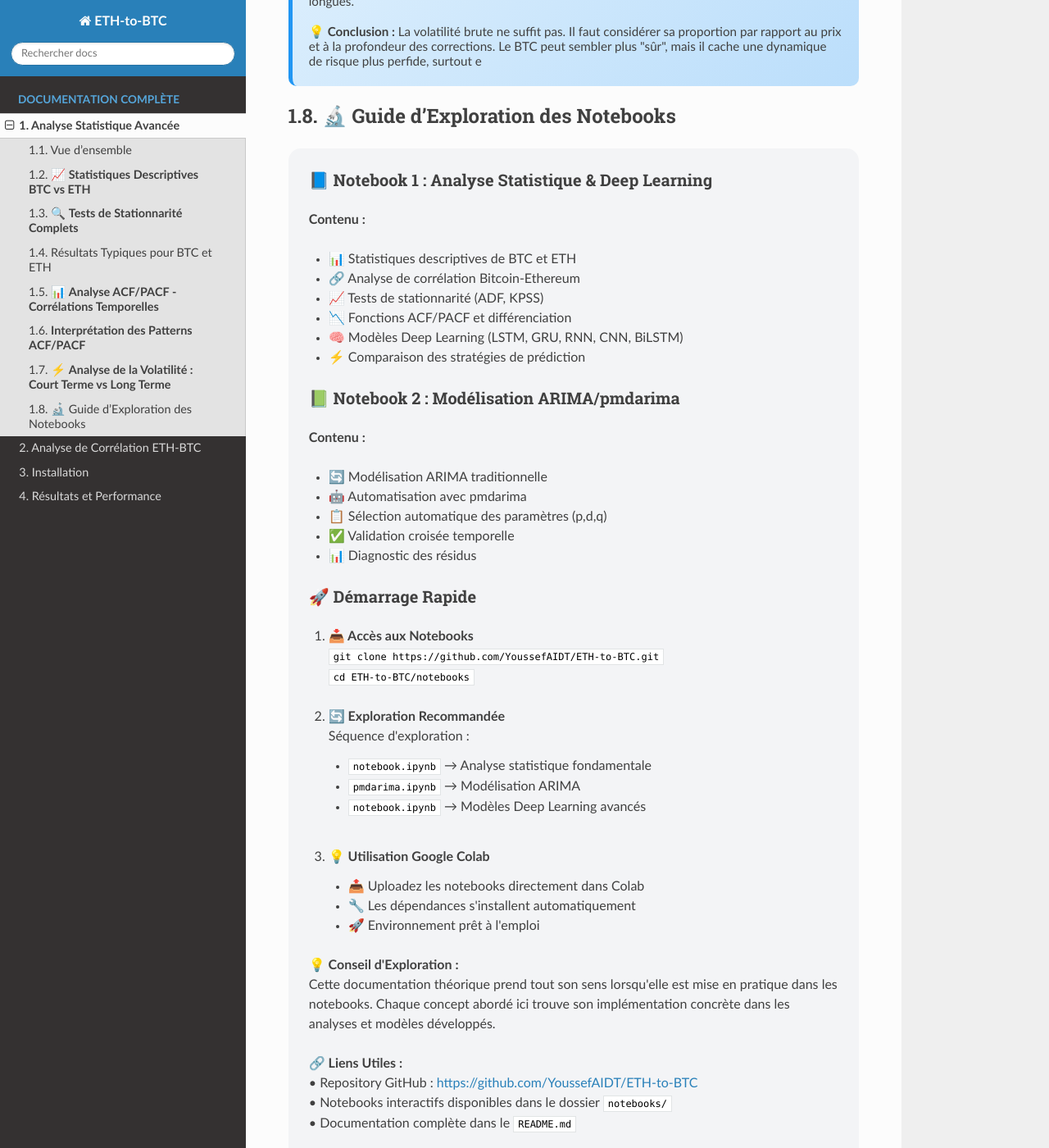
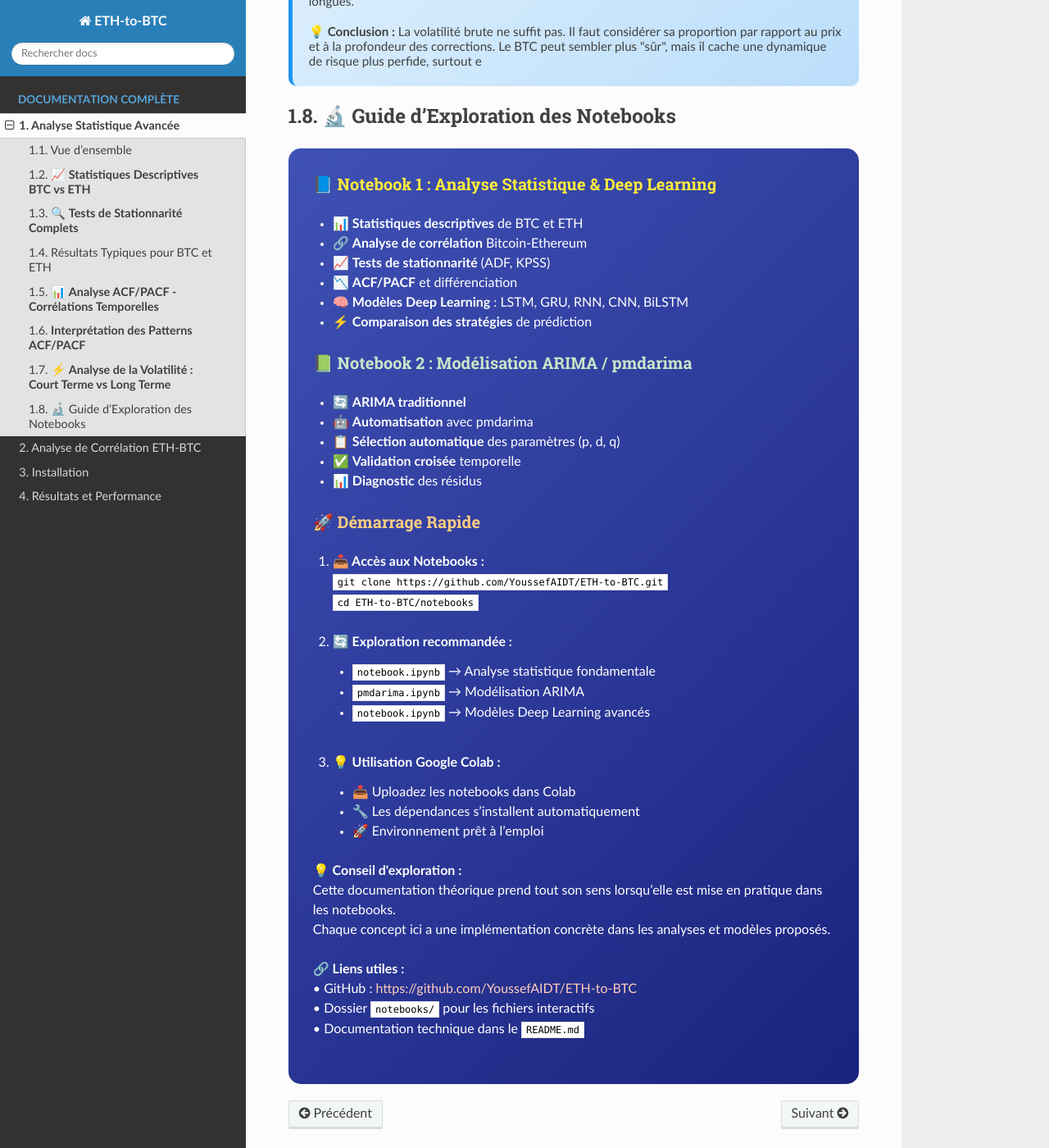
Before and after one commit to YoussefAIDT/ETH-to-BTC, a Sphinx documentation site: the page built from docs/source/statistical_analysis.rst, in a window 1280 px wide and 1400 px high, scrolled down 9244 px. Shown: the whole window at 82% size. Built offline with Sphinx 7.4.7 and the Read the Docs theme 3.1.0, drawn with Linux system fonts in a browser that asks for light colours; pages that are not in the unit, such as notebooks, are missing from menus.

Commit message:
Update statistical_analysis.rst

```diff
--- a/docs/source/statistical_analysis.rst
+++ b/docs/source/statistical_analysis.rst
@@ -565,44 +565,39 @@ Ces résultats orientent vers un modèle **ARIMA(p=1, d=?, q=8)** comme point de
 
 .. raw:: html
 
-   <div style="background: #f3f4f6; padding: 25px; border-radius: 15px; margin: 20px 0; font-size: 1em;">
+   <div style="background: linear-gradient(135deg, #3f51b5 0%, #1a237e 100%); padding: 30px; border-radius: 15px; color: white; margin: 20px 0; font-size: 1em;">
 
-   <h3>📘 Notebook 1 : Analyse Statistique & Deep Learning</h3>
-
-   <p><strong>Contenu :</strong></p>
+   <h3 style="color:#ffeb3b;">📘 Notebook 1 : Analyse Statistique & Deep Learning</h3>
 
    <ul>
-     <li>📊 Statistiques descriptives de BTC et ETH</li>
-     <li>🔗 Analyse de corrélation Bitcoin-Ethereum</li>
-     <li>📈 Tests de stationnarité (ADF, KPSS)</li>
-     <li>📉 Fonctions ACF/PACF et différenciation</li>
-     <li>🧠 Modèles Deep Learning (LSTM, GRU, RNN, CNN, BiLSTM)</li>
-     <li>⚡ Comparaison des stratégies de prédiction</li>
+     <li>📊 <strong>Statistiques descriptives</strong> de BTC et ETH</li>
+     <li>🔗 <strong>Analyse de corrélation</strong> Bitcoin-Ethereum</li>
+     <li>📈 <strong>Tests de stationnarité</strong> (ADF, KPSS)</li>
+     <li>📉 <strong>ACF/PACF</strong> et différenciation</li>
+     <li>🧠 <strong>Modèles Deep Learning</strong> : LSTM, GRU, RNN, CNN, BiLSTM</li>
+     <li>⚡ <strong>Comparaison des stratégies</strong> de prédiction</li>
    </ul>
 
-   <h3>📗 Notebook 2 : Modélisation ARIMA/pmdarima</h3>
-
-   <p><strong>Contenu :</strong></p>
+   <h3 style="color:#c8e6c9;">📗 Notebook 2 : Modélisation ARIMA / pmdarima</h3>
 
    <ul>
-     <li>🔄 Modélisation ARIMA traditionnelle</li>
-     <li>🤖 Automatisation avec pmdarima</li>
-     <li>📋 Sélection automatique des paramètres (p,d,q)</li>
-     <li>✅ Validation croisée temporelle</li>
-     <li>📊 Diagnostic des résidus</li>
+     <li>🔄 <strong>ARIMA traditionnel</strong></li>
+     <li>🤖 <strong>Automatisation</strong> avec pmdarima</li>
+     <li>📋 <strong>Sélection automatique</strong> des paramètres (p, d, q)</li>
+     <li>✅ <strong>Validation croisée</strong> temporelle</li>
+     <li>📊 <strong>Diagnostic</strong> des résidus</li>
    </ul>
 
-   <h3>🚀 Démarrage Rapide</h3>
+   <h3 style="color:#ffcc80;">🚀 Démarrage Rapide</h3>
 
    <ol>
      <li>
-       <strong>📥 Accès aux Notebooks</strong><br/>
+       <strong>📥 Accès aux Notebooks :</strong><br/>
        <code>git clone https://github.com/YoussefAIDT/ETH-to-BTC.git</code><br/>
        <code>cd ETH-to-BTC/notebooks</code>
      </li><br/>
      <li>
-       <strong>🔄 Exploration Recommandée</strong><br/>
-       Séquence d'exploration :
+       <strong>🔄 Exploration recommandée :</strong><br/>
        <ul>
          <li><code>notebook.ipynb</code> → Analyse statistique fondamentale</li>
          <li><code>pmdarima.ipynb</code> → Modélisation ARIMA</li>
@@ -610,24 +605,23 @@ Ces résultats orientent vers un modèle **ARIMA(p=1, d=?, q=8)** comme point de
        </ul>
      </li><br/>
      <li>
-       <strong>💡 Utilisation Google Colab</strong><br/>
+       <strong>💡 Utilisation Google Colab :</strong><br/>
        <ul>
-         <li>📤 Uploadez les notebooks directement dans Colab</li>
-         <li>🔧 Les dépendances s'installent automatiquement</li>
-         <li>🚀 Environnement prêt à l'emploi</li>
+         <li>📤 Uploadez les notebooks dans Colab</li>
+         <li>🔧 Les dépendances s’installent automatiquement</li>
+         <li>🚀 Environnement prêt à l’emploi</li>
        </ul>
      </li>
    </ol>
 
-   <p><strong>💡 Conseil d'Exploration :</strong><br/>
-   Cette documentation théorique prend tout son sens lorsqu'elle est mise en pratique
-   dans les notebooks. Chaque concept abordé ici trouve son implémentation concrète
-   dans les analyses et modèles développés.</p>
+   <p><strong>💡 Conseil d'exploration :</strong><br/>
+   Cette documentation théorique prend tout son sens lorsqu’elle est mise en pratique dans les notebooks.<br/>
+   Chaque concept ici a une implémentation concrète dans les analyses et modèles proposés.</p>
 
-   <p><strong>🔗 Liens Utiles :</strong><br/>
-   • Repository GitHub : <a href="https://github.com/YoussefAIDT/ETH-to-BTC" target="_blank">https://github.com/YoussefAIDT/ETH-to-BTC</a><br/>
-   • Notebooks interactifs disponibles dans le dossier <code>notebooks/</code><br/>
-   • Documentation complète dans le <code>README.md</code>
+   <p><strong>🔗 Liens utiles :</strong><br/>
+   • GitHub : <a href="https://github.com/YoussefAIDT/ETH-to-BTC" target="_blank" style="color:#ffccbc;">https://github.com/YoussefAIDT/ETH-to-BTC</a><br/>
+   • Dossier <code>notebooks/</code> pour les fichiers interactifs<br/>
+   • Documentation technique dans le <code>README.md</code>
    </p>
 
    </div>
```
